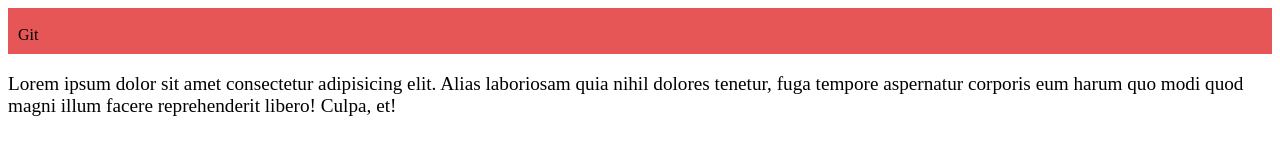
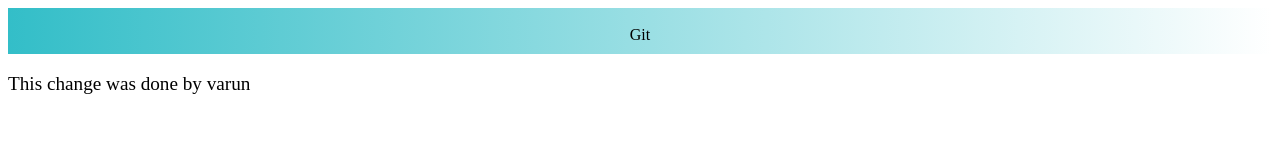
Before and after one commit to prashanthburra15/Mern, a plain HTML site: page index.html in a window 1280 px wide. Drawn offline with Linux system fonts and the light colour scheme.

Commit message:
Add changes for Varunmama feature

```diff
--- a/index.html
+++ b/index.html
@@ -13,7 +13,7 @@
         <li style="padding-top: 8px;">Git</li>
     </div>
 
-    <p>Lorem ipsum dolor sit amet consectetur adipisicing elit. Alias laboriosam quia nihil dolores tenetur, fuga tempore aspernatur corporis eum harum quo modi quod magni illum facere reprehenderit libero! Culpa, et!</p>
+    <p>This change was done by varun</p>
 
 </body>
 </html>
--- a/style.css
+++ b/style.css
@@ -12,11 +12,10 @@ h1{
 }
 
 .navbar{
-    background-color: rgb(230, 86, 86);
+    display: flex;
+    justify-content: space-around;
+    background:linear-gradient(90deg, rgb(51, 190, 200) 0%, rgba(255, 255, 255, 1) 100%);
     padding: 10px;
-    display: flex;
-    flex-wrap: wrap;
-    justify-content: space-between;
 }
 
 li{
```
